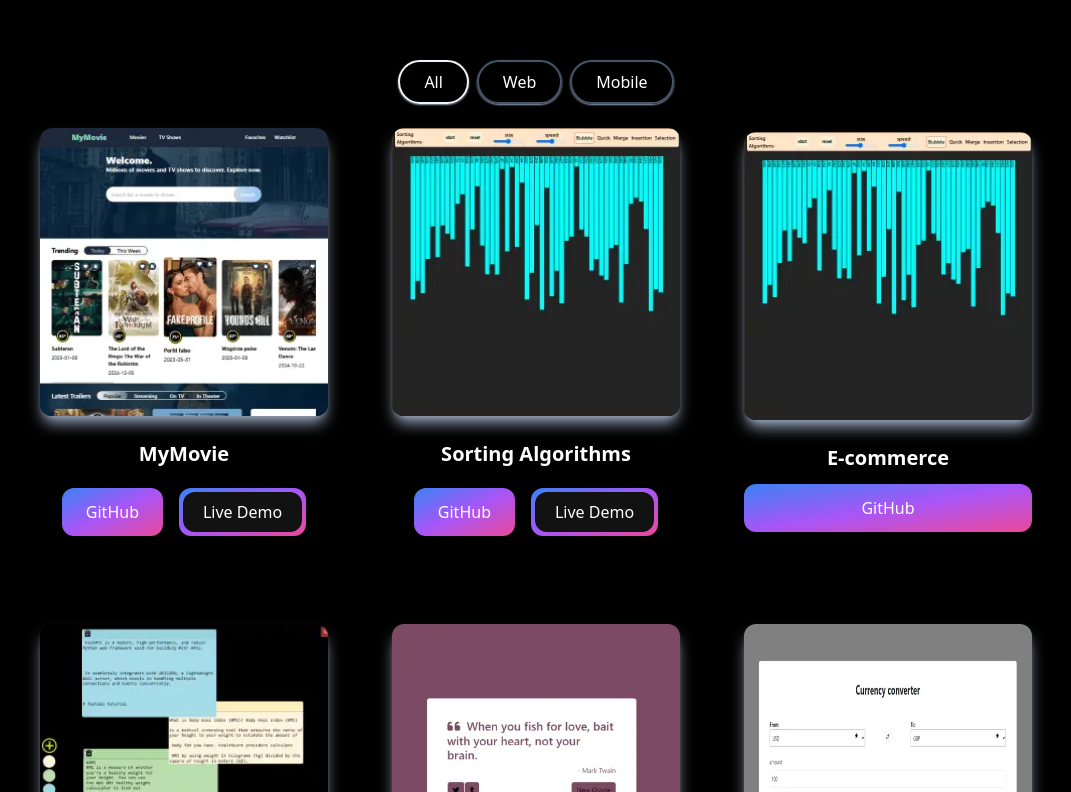
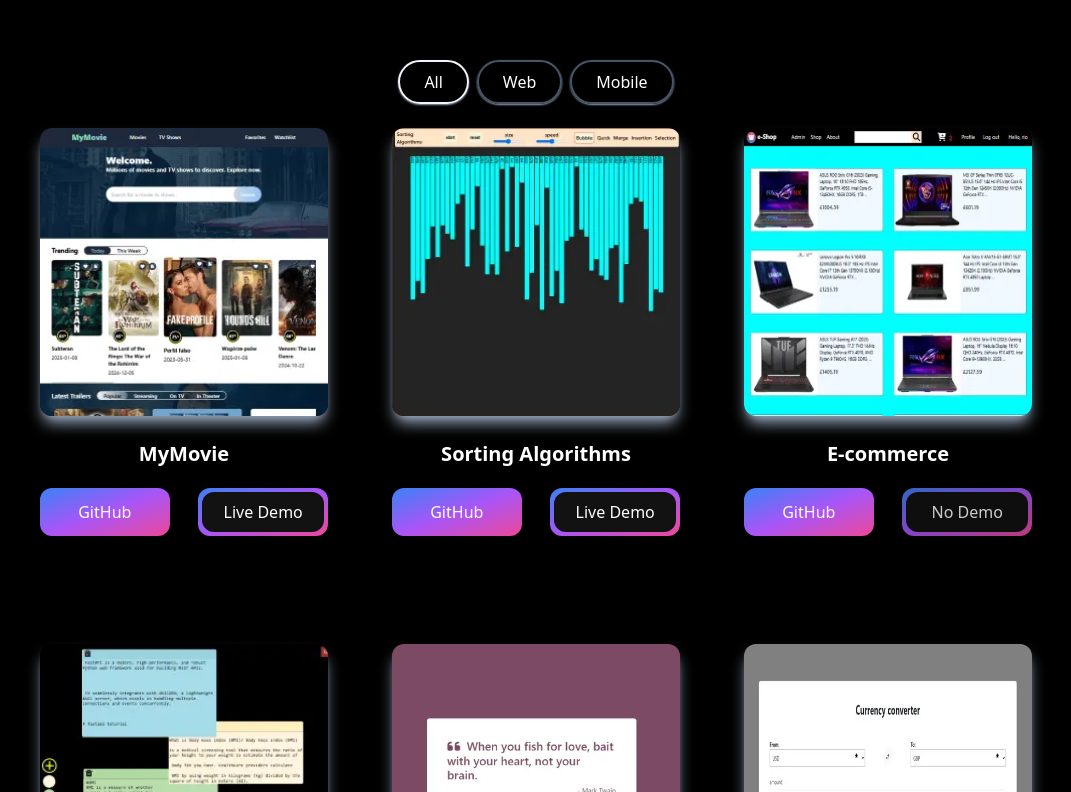
Before and after one commit to Halladen/portfolio, a React (Vite) app: page / in a window 1280 px wide. Shown: the part 1688-2480 px from the top of the page, without its empty margins (104-1175 px from the left). Built offline with nearby package versions, Linux system fonts and the light colour scheme.

Commit message:
update links in project section

```diff
--- a/src/components/ProjectCard.jsx
+++ b/src/components/ProjectCard.jsx
@@ -1,7 +1,6 @@
 import React from "react";
 import { Link } from "react-router-dom";
 import { CodeBracketIcon, EyeIcon } from "@heroicons/react/16/solid";
-import { motion } from "framer-motion";
 const ProjectCard = ({ imgUrl, title, description, gitUrl, previewUrl }) => {
   return (
     <div>
@@ -30,7 +29,7 @@
           </Link>
           <Link
             target="_blank"
-            to={previewUrl}
+            to={previewUrl || "#"}
             className="h-14 w-14 border-2 relative rounded-full border-[#ADB7BE] hover:border-white group/link"
           >
             <EyeIcon className="h-10 w-10 text-[#ADB7BE] absolute top-1/2 left-1/2 transform -translate-x-1/2 -translate-y-1/2  cursor-pointer group-hover/link:text-white" />
@@ -40,8 +39,18 @@
 
       <div className="dark:text-white rounded-b-xl py-6 text-center">
         <h5 className="text-xl font-semibold mb-2">{title}</h5>
-        <div className="">
+        <div className="flex flex-nowrap justify-between items-center my-5">
           <Link
+            className="inline-block w-[45%] h-full"
+            target="_blank"
+            to={gitUrl}
+            rel="noopener noreferrer"
+          >
+            <div className="text-white py-3 rounded-xl  bg-gradient-to-br from-blue-500 via-purple-500 to-pink-500 hover:bg-slate-700 ">
+              GitHub
+            </div>
+          </Link>
+          {/* <Link
             className={`${previewUrl ? "sm:inline-block" : ""} `}
             target="_blank"
             to={gitUrl}
@@ -49,9 +58,24 @@
             <div className="text-white mt-3 px-6 w-full py-3 rounded-xl  bg-gradient-to-br from-blue-500 via-purple-500 to-pink-500 hover:bg-slate-700 ">
               GitHub
             </div>
+          </Link> */}
+
+          <Link
+            className={`inline-block w-[45%] h-full ${
+              !previewUrl ? "pointer-events-none opacity-80" : ""
+            }`}
+            target={previewUrl ? "_blank" : undefined}
+            to={previewUrl || "#"}
+            rel={previewUrl ? "noopener noreferrer" : undefined}
+          >
+            <button className="px-1 py-1 w-full  rounded-xl bg-gradient-to-br from-blue-500 via-purple-500 to-pink-500 hover:bg-slate-800 text-white">
+              <span className="block bg-[#121212] hover:bg-slate-800 rounded-xl px-5 py-2">
+                {previewUrl ? "Live Demo" : "No Demo"}
+              </span>
+            </button>
           </Link>
 
-          {previewUrl && (
+          {/* {previewUrl && (
             <Link className="sm:ml-4" target="_blank" to={previewUrl}>
               <button className="px-1 py-1 w-full sm:w-fit rounded-xl bg-gradient-to-br from-blue-500 via-purple-500 to-pink-500 hover:bg-slate-800 text-white  mt-3">
                 <span className="block bg-[#121212] hover:bg-slate-800 rounded-xl px-5 py-2">
@@ -59,7 +83,7 @@
                 </span>
               </button>
             </Link>
-          )}
+          )} */}
         </div>
       </div>
     </div>
--- a/src/components/ProjectsSection.jsx
+++ b/src/components/ProjectsSection.jsx
@@ -27,7 +27,7 @@
     id: 2,
     title: "E-commerce",
     description: "",
-    image: "/images/projects/sort-algorithm.webp",
+    image: "/images/projects/ecommerce.webp",
     tag: ["All", "Web"],
     gitUrl: "https://github.com/Halladen/e_commerce",
     previewUrl: "",
```
